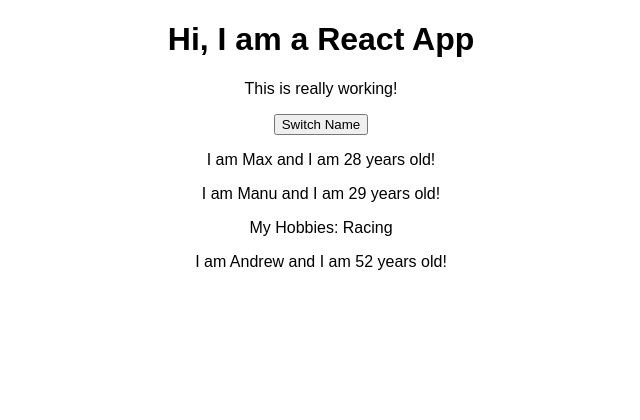
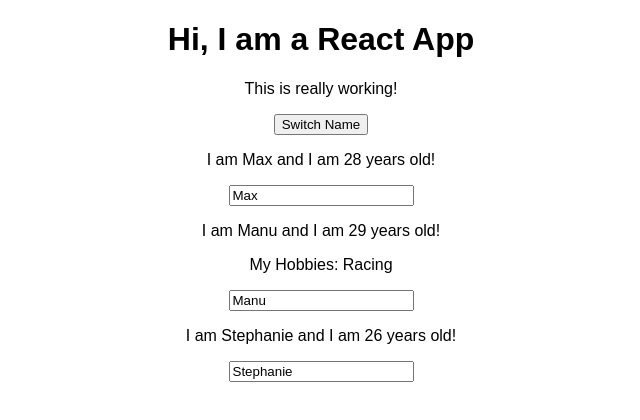
Before and after one commit to acparkgh/React-Complete_Guide, a React (Create React App) app in the folder react-complete-guide/: page / in a window 1280 px wide. Shown: the top 420 px of the page, without its empty margins (319-959 px from the left). Built offline with nearby package versions, Linux system fonts and the light colour scheme.

Commit message:
onClick, onChange

```diff
--- a/react-complete-guide/src/App.js
+++ b/react-complete-guide/src/App.js
@@ -11,17 +11,33 @@
       { name: 'Max', age: 28 },
       { name: 'Manu', age: 29 },
       { name: 'Stephanie', age: 26 },
-      { name: 'Andrew', age: 52 },
     ],
   }
 
-  switchNameHandler = () => {
+  switchNameHandler = (newName) => {
     // console.log('was clicked!')
     // debugger
 
-    console.log(this.state.persons)
+    // console.log(this.state.persons)
+    this.setState({
+      persons: [
+        { name: newName, age: 28 },
+        { name: 'Manu', age: 29 },
+        { name: 'Stephanie', age: 27 },
+      ]
+    })
+  }
 
-
+  nameChangeHandler = (event) => {
+    // console.log(event.target.value)
+    // debugger
+    this.setState({
+      persons: [
+        { name: 'Max', age: 28 },
+        { name: event.target.value, age: 29 },
+        { name: 'Stephanie', age: 26 },
+      ]
+    })
   }
 
   render() {
@@ -30,10 +46,16 @@
       <div className="App">
         <h1>Hi, I am a React App</h1>
         <p>This is really working!</p>
-        <button onClick={this.switchNameHandler} >Switch Name</button>
+        <button onClick={() => this.switchNameHandler('Andrew')} >Switch Name</button>
         <Person name={this.state.persons[0].name} age={this.state.persons[0].age} />
-        <Person name={this.state.persons[1].name} age={this.state.persons[1].age} >My Hobbies: Racing</Person>
-        <Person name={this.state.persons[3].name} age={this.state.persons[3].age} />
+        <Person name={this.state.persons[1].name}
+                age={this.state.persons[1].age}
+                click={this.switchNameHandler.bind(this, 'Chaeyoung')}
+                changed={this.nameChangeHandler}
+        >
+          My Hobbies: Racing
+        </Person>
+        <Person name={this.state.persons[2].name} age={this.state.persons[2].age} />
       </div>
     );
   }
--- a/react-complete-guide/src/Person/Person.js
+++ b/react-complete-guide/src/Person/Person.js
@@ -3,9 +3,10 @@
 const person = (props) => {
   // console.log(props)
     return (
-      <div>
+      <div onClick={props.click} >
         <p>I am {props.name} and I am {props.age} years old!</p>
         <p>{props.children}</p>
+        <input type="text" onChange={props.changed} value={props.name} />
       </div>
     )
 }
```
